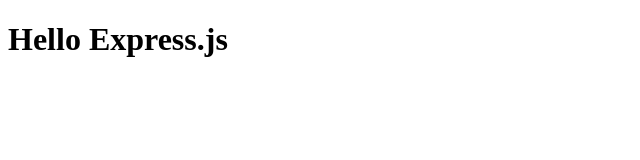
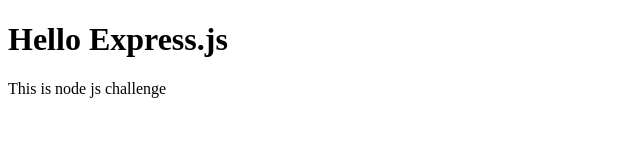
Before and after one commit to geddiep/web-server, a website: page public/index.html in a window 1280 px wide. Shown: the whole page, without its empty margins (0-640 px from the left). Drawn offline with Linux system fonts and the light colour scheme.

Commit message:
added p tag for challenge

```diff
--- a/public/index.html
+++ b/public/index.html
@@ -6,5 +6,6 @@
 	</head>
 	<body>
 		<h1>Hello Express.js</h1>
+		<p>This is node js challenge</p>
 	</body>
 </html>
```
